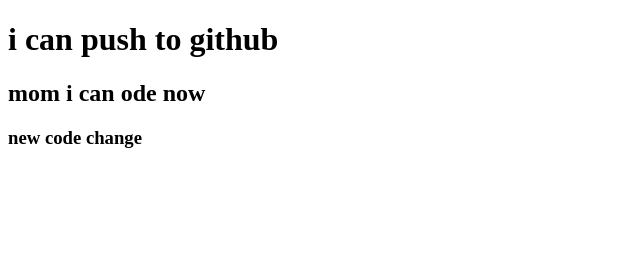
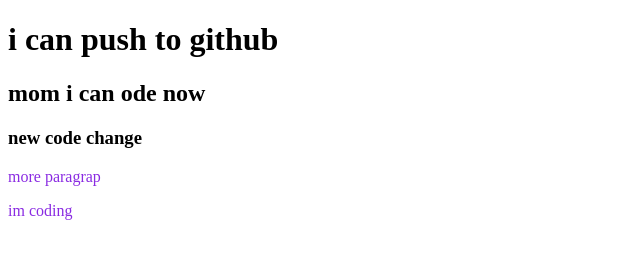
Before and after one commit to Maisha589/my-second-repo2, a plain HTML site: page index.html in a window 1280 px wide. Shown: the whole page, without its empty margins (0-640 px from the left). Drawn offline with Linux system fonts and the light colour scheme.

Commit message:
style added

```diff
--- a/index.html
+++ b/index.html
@@ -5,10 +5,13 @@
     <meta http-equiv="X-UA-Compatible" content="IE=edge">
     <meta name="viewport" content="width=device-width, initial-scale=1.0">
     <title>my second repo</title>
+    <link rel="stylesheet" href="style.css">
 </head>
 <body>
     <h1>i can push to github</h1>
     <h2>mom i can ode now</h2>
     <h3>new code change</h3>
+    <p>more paragrap</p>
+    <p>im coding</p>
 </body>
 </html>
--- /dev/null
+++ b/style.css
@@ -0,0 +1 @@
+p{color: blueviolet;}
```
